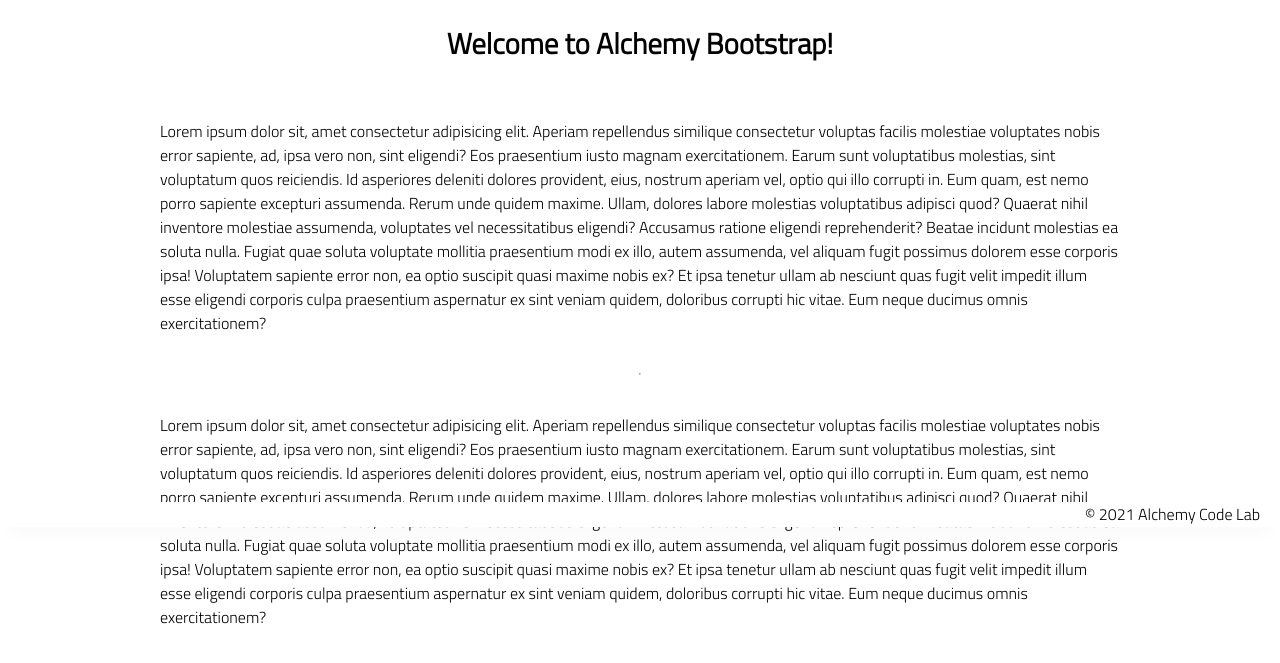
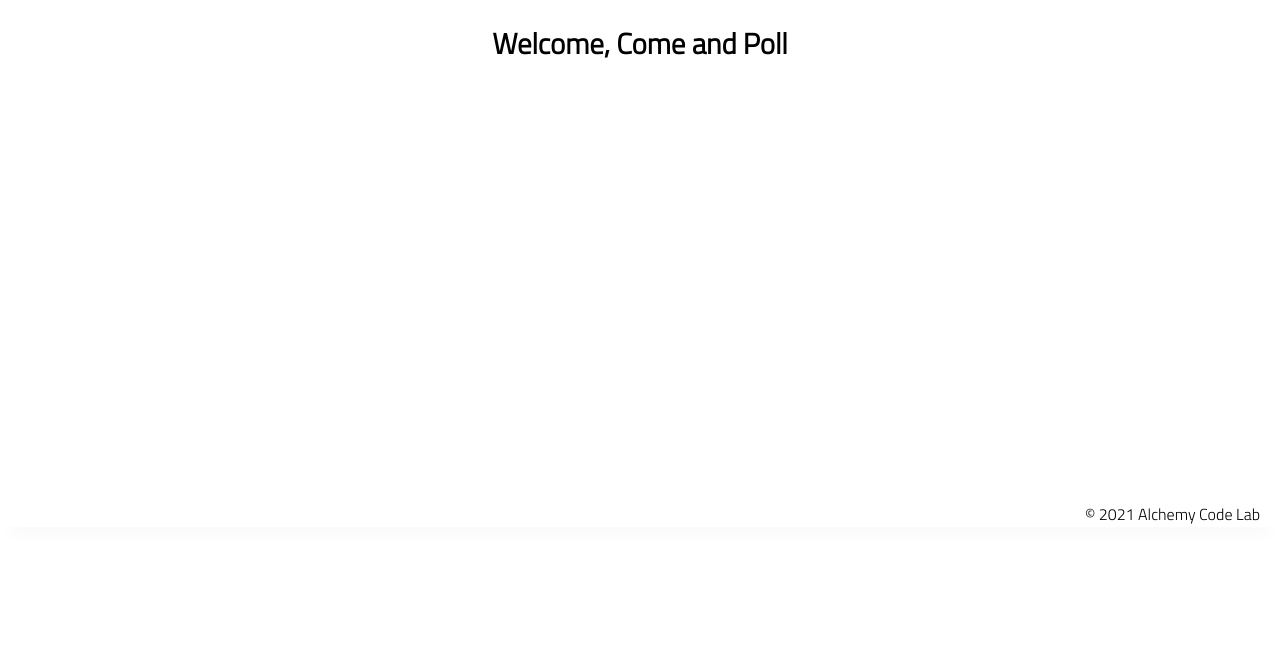
Before and after one commit to joshua360x/poll-tracker, a plain HTML site: page index.html in a window 1280 px wide. Shown: the part 273-936 px from the top of the page. After the commit the page ends 800 px from the top, so only its background shows below. Drawn offline with Linux system fonts and the light colour scheme.

Commit message:
added plan and placed boiler code

```diff
--- a/index.html
+++ b/index.html
@@ -22,46 +22,10 @@
         <section class="main-section">
             <img class="main-logo" src="./assets/alchemy-logo.png" />
             <h2>
-                Welcome to Alchemy Bootstrap!
+               Welcome, Come and Poll
             </h2>
+        </section>
 
-            <p>
-                Lorem ipsum dolor sit, amet consectetur adipisicing elit. Aperiam repellendus similique consectetur
-                voluptas facilis molestiae voluptates nobis error sapiente, ad, ipsa vero non, sint eligendi? Eos
-                praesentium iusto magnam exercitationem.
-                Earum sunt voluptatibus molestias, sint voluptatum quos reiciendis. Id asperiores deleniti dolores
-                provident, eius, nostrum aperiam vel, optio qui illo corrupti in. Eum quam, est nemo porro sapiente
-                excepturi assumenda.
-                Rerum unde quidem maxime. Ullam, dolores labore molestias voluptatibus adipisci quod? Quaerat nihil
-                inventore molestiae assumenda, voluptates vel necessitatibus eligendi? Accusamus ratione eligendi
-                reprehenderit? Beatae incidunt molestias ea soluta nulla.
-                Fugiat quae soluta voluptate mollitia praesentium modi ex illo, autem assumenda, vel aliquam fugit
-                possimus dolorem esse corporis ipsa! Voluptatem sapiente error non, ea optio suscipit quasi maxime nobis
-                ex?
-                Et ipsa tenetur ullam ab nesciunt quas fugit velit impedit illum esse eligendi corporis culpa
-                praesentium aspernatur ex sint veniam quidem, doloribus corrupti hic vitae. Eum neque ducimus omnis
-                exercitationem?
-            </p>
-            <hr />
-            <p>
-                Lorem ipsum dolor sit, amet consectetur adipisicing elit. Aperiam repellendus similique consectetur
-                voluptas facilis molestiae voluptates nobis error sapiente, ad, ipsa vero non, sint eligendi? Eos
-                praesentium iusto magnam exercitationem.
-                Earum sunt voluptatibus molestias, sint voluptatum quos reiciendis. Id asperiores deleniti dolores
-                provident, eius, nostrum aperiam vel, optio qui illo corrupti in. Eum quam, est nemo porro sapiente
-                excepturi assumenda.
-                Rerum unde quidem maxime. Ullam, dolores labore molestias voluptatibus adipisci quod? Quaerat nihil
-                inventore molestiae assumenda, voluptates vel necessitatibus eligendi? Accusamus ratione eligendi
-                reprehenderit? Beatae incidunt molestias ea soluta nulla.
-                Fugiat quae soluta voluptate mollitia praesentium modi ex illo, autem assumenda, vel aliquam fugit
-                possimus dolorem esse corporis ipsa! Voluptatem sapiente error non, ea optio suscipit quasi maxime nobis
-                ex?
-                Et ipsa tenetur ullam ab nesciunt quas fugit velit impedit illum esse eligendi corporis culpa
-                praesentium aspernatur ex sint veniam quidem, doloribus corrupti hic vitae. Eum neque ducimus omnis
-                exercitationem?
-            </p>
-
-        </section>
     </main>
     <footer>
         <div class="copy gutter-right">&copy; 2021 Alchemy Code Lab</div>
```
Also changed, not shown: 1 other file.
